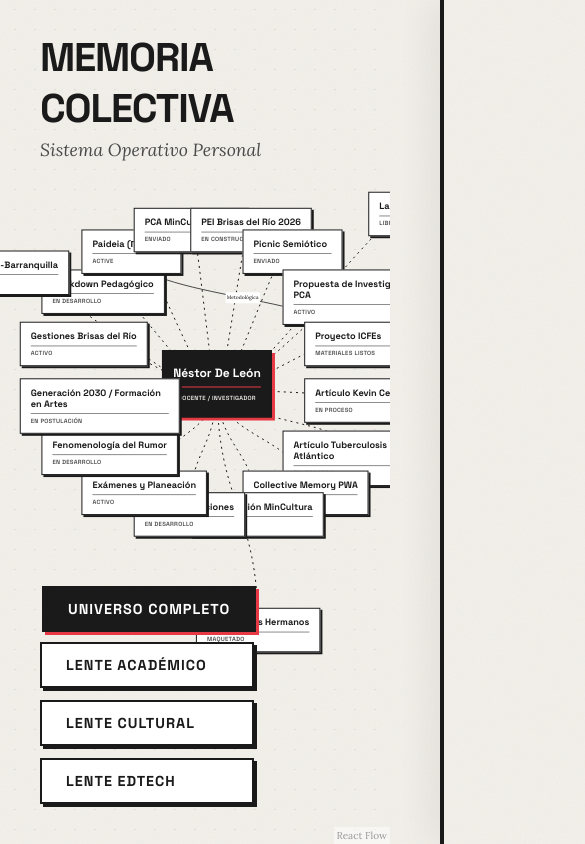
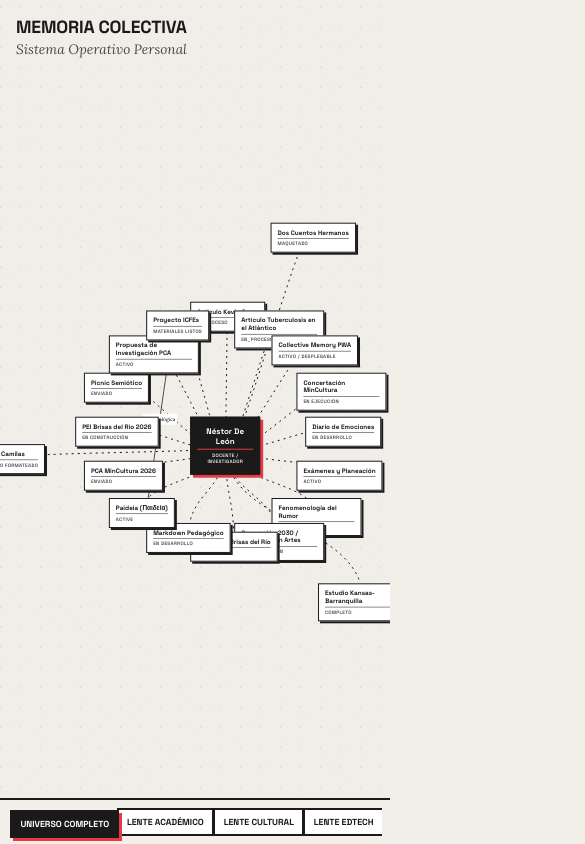
Before and after one commit to nestorfernando3/collective-memory-ui, a React (Vite) app: page / in a window 390 px wide. Shown: the top 844 px of the page, 585 px wide, since content can reach past the window. Built offline with nearby package versions, Linux system fonts and the light colour scheme.

Commit message:
fix: normalized coordinate space + full mobile responsive layout + imperative fitView on load+resize

```diff
--- a/src/App.jsx
+++ b/src/App.jsx
@@ -30,7 +30,7 @@ function FlowApp() {
   const [siteSubtitle, setSiteSubtitle] = useState('Personal Operating System');
   const [lenses, setLenses] = useState([]);
 
-  const { setCenter } = useReactFlow();
+  const { setCenter, fitView } = useReactFlow();
 
   useEffect(() => {
     const loadData = async () => {
@@ -66,15 +66,15 @@ function FlowApp() {
         const newNodes = [];
         const newEdges = [];
 
-        // Central Core Node — uses profile name
+        // Central Core Node — anchored at origin for screen-size-independent layout
         newNodes.push({
           id: 'user_profile',
           type: 'custom',
-          position: { x: window.innerWidth / 2, y: window.innerHeight / 2 },
+          position: { x: 0, y: 0 },
           data: { label: profile.name, isCore: true, status: profile.affiliations?.[0]?.role || '' }
         });
 
-        // Lenses Engine — uses the active lens filter tags
+        // Lenses Engine
         let filteredProjects = projects;
         const currentLens = profileLenses.find(l => l.id === activeLens);
         if (currentLens && currentLens.filter && currentLens.filter.length > 0) {
@@ -84,51 +84,48 @@ function FlowApp() {
           });
         }
 
-        // Split projects into two rings by activity level
+        // Split into two rings by activity level
         const ACTIVE_STATUSES = ['activo', 'active', 'en desarrollo', 'en proceso', 'en construcción',
                                   'en ejecución', 'en postulación', 'materiales listos'];
         const innerRing = filteredProjects.filter(p =>
-          ACTIVE_STATUSES.some(s => (p.status || '').toLowerCase().includes(s.toLowerCase().split(' ')[0]))
+          ACTIVE_STATUSES.some(s => (p.status || '').toLowerCase().replace(/_/g, ' ').includes(s.split(' ')[0]))
         );
         const outerRing = filteredProjects.filter(p =>
-          !ACTIVE_STATUSES.some(s => (p.status || '').toLowerCase().includes(s.toLowerCase().split(' ')[0]))
+          !ACTIVE_STATUSES.some(s => (p.status || '').toLowerCase().replace(/_/g, ' ').includes(s.split(' ')[0]))
         );
 
-        const cx = window.innerWidth / 2;
-        const cy = window.innerHeight / 2;
-
+        // Normalized coordinate space — small numbers, fitView handles the zoom
         const placeRing = (ring, radius, startAngle = 0) => {
           const step = (2 * Math.PI) / (ring.length || 1);
           ring.forEach((proj, idx) => {
             const angle = startAngle + step * idx;
-            const x = cx + radius * Math.cos(angle);
-            const y = cy + radius * Math.sin(angle);
-
             newNodes.push({
               id: proj.id,
               type: 'custom',
-              position: { x, y },
+              position: {
+                x: radius * Math.cos(angle),
+                y: radius * Math.sin(angle),
+              },
               data: {
                 label: proj.name || proj.title || proj.id,
                 status: proj.status,
-                fullData: proj
-              }
+                fullData: proj,
+              },
             });
-
             newEdges.push({
               id: `e-user-${proj.id}`,
               source: 'user_profile',
               target: proj.id,
               animated: true,
-              style: { stroke: 'rgba(26,26,26,0.15)', strokeWidth: 1 }
+              style: { stroke: 'rgba(26,26,26,0.18)', strokeWidth: 1 },
             });
           });
         };
 
-        // Inner ring: active/in-progress (closer to center)
-        placeRing(innerRing, 290, Math.PI / innerRing.length || 0);
-        // Outer ring: submitted/complete (further out, staggered)
-        placeRing(outerRing, 520, Math.PI / (outerRing.length || 1) + Math.PI / 8);
+        // Inner ring: active Work (radius 230)
+        placeRing(innerRing, 230, -Math.PI / 2);
+        // Outer ring: submitted/complete (radius 420, rotated 22.5° to interleave)
+        placeRing(outerRing, 420, -Math.PI / 2 + Math.PI / 8);
 
         // Inter-Project Synergies
         (connectionsData.connections || []).forEach((conn, index) => {
@@ -149,14 +146,22 @@ function FlowApp() {
 
         setNodes(newNodes);
         setEdges(newEdges);
-
+        // Fit the view after data loads — works at any screen size
+        setTimeout(() => fitView({ padding: 0.18 }), 50);
       } catch (err) {
         console.error('Failed to load memory data:', err);
       }
     };
 
     loadData();
-  }, [activeLens, setNodes, setEdges]);
+  }, [activeLens, setNodes, setEdges, fitView]);
+
+  // Re-fit when window resizes (handles DevTools open, rotation, etc.)
+  useEffect(() => {
+    const onResize = () => fitView({ padding: 0.18 });
+    window.addEventListener('resize', onResize);
+    return () => window.removeEventListener('resize', onResize);
+  }, [fitView]);
 
   const onNodeClick = (event, node) => {
     if (node.id === 'user_profile') return;
@@ -183,7 +188,7 @@ function FlowApp() {
   const uniqueTags = [...new Set(projectTags)];
 
   return (
-    <div style={{ width: '100vw', height: '100vh', position: 'relative' }}>
+    <div className="app-container">
 
       <div className="header">
         <h1>{siteTitle}</h1>
--- a/src/index.css
+++ b/src/index.css
@@ -330,3 +330,130 @@ body {
     stroke-dashoffset: -100;
   }
 }
+
+/* ─────────────────────────────────────────
+   RESPONSIVE / MOBILE
+   ───────────────────────────────────────── */
+
+/* App container must be full viewport */
+.app-container {
+  width: 100vw;
+  height: 100dvh;
+  position: relative;
+  overflow: hidden;
+}
+
+@media (max-width: 640px) {
+  /* Header scales down */
+  .header {
+    top: 16px;
+    left: 16px;
+  }
+
+  .header h1 {
+    font-size: 1.4rem;
+    letter-spacing: -0.01em;
+  }
+
+  .header p {
+    font-size: 0.85rem;
+    margin-top: 2px;
+  }
+
+  /* Lens controls horizontal strip at the bottom */
+  .lens-controls {
+    bottom: 0;
+    left: 0;
+    right: 0;
+    flex-direction: row;
+    flex-wrap: wrap;
+    gap: 0;
+    padding: 8px;
+    background: var(--bg-paper);
+    border-top: 2px solid var(--ink-black);
+  }
+
+  .lens-btn {
+    flex: 1 1 auto;
+    font-size: 0.65rem;
+    padding: 8px 6px;
+    letter-spacing: 0;
+    text-align: center;
+    box-shadow: none;
+    border-right: 1px solid var(--ink-black);
+    border-radius: 0;
+  }
+
+  .lens-btn:last-child {
+    border-right: none;
+  }
+
+  /* Drawer becomes a bottom sheet on mobile */
+  .drawer {
+    top: auto;
+    bottom: -100vh;
+    right: 0;
+    left: 0;
+    width: 100%;
+    height: 75vh;
+    border-left: none;
+    border-top: 4px solid var(--ink-black);
+    padding: 24px 20px 40px;
+    transition: bottom 0.4s cubic-bezier(0.16, 1, 0.3, 1);
+    border-radius: 0;
+    overflow-y: auto;
+  }
+
+  .drawer.open {
+    bottom: 0;
+    right: 0;
+  }
+
+  .drawer h2 {
+    font-size: 1.5rem;
+  }
+
+  .drawer-close {
+    top: 16px;
+    right: 16px;
+  }
+
+  /* Nodes smaller on mobile */
+  .glass-node {
+    min-width: 120px;
+    max-width: 180px;
+    padding: 10px 12px;
+  }
+
+  .node-title {
+    font-size: 0.8rem;
+    margin-bottom: 3px;
+  }
+
+  .node-subtitle {
+    font-size: 0.6rem;
+    padding-top: 4px;
+    margin-top: 4px;
+  }
+
+  .core-node {
+    width: 140px;
+    padding: 18px 12px;
+  }
+
+  .core-node .node-title {
+    font-size: 1rem;
+    margin-bottom: 6px;
+    padding-bottom: 6px;
+  }
+}
+
+@media (max-width: 400px) {
+  .header h1 {
+    font-size: 1.1rem;
+  }
+  .lens-btn {
+    font-size: 0.55rem;
+    padding: 6px 4px;
+  }
+}
```
